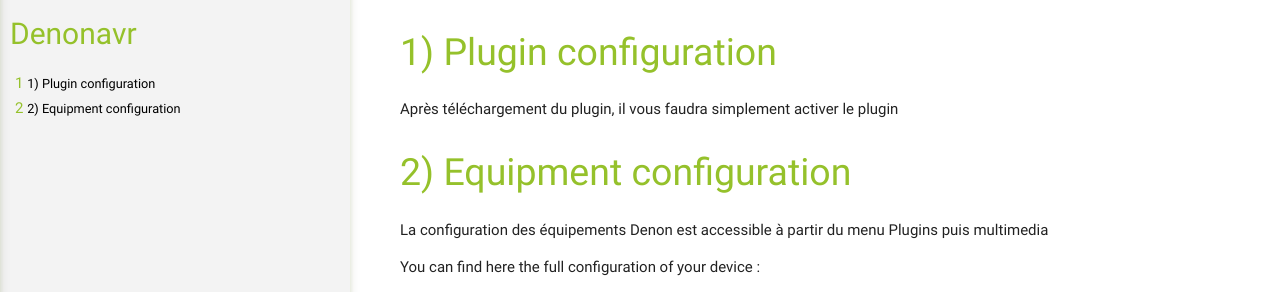
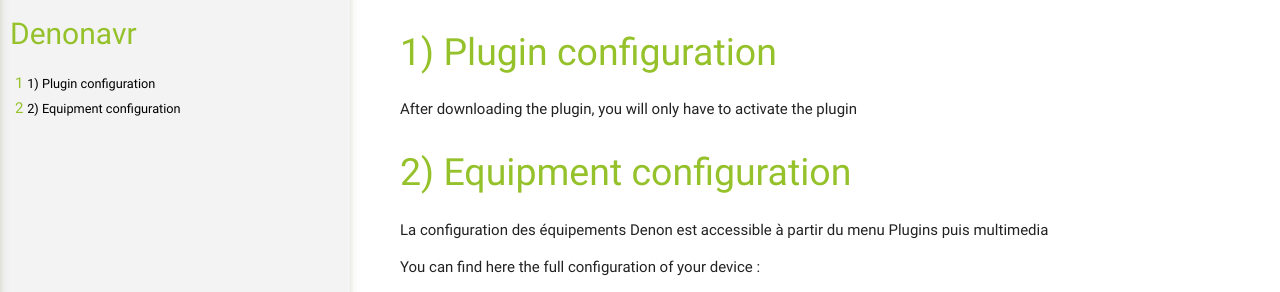
Before and after one commit to jeedom/plugin-denonavr, a Jekyll site: the page built from docs/en_US/index.md, in a window 1280 px wide and 1032 px high. Shown: the part 146-438 px from the top of the window. Built offline with Jekyll 4.4.1, drawn with Linux system fonts in a browser that asks for light colours; our own code applies the rules of GitHub Pages for plain Markdown files.

Commit message:
[ROBOT] Action all

```diff
--- a/docs/en_US/index.md
+++ b/docs/en_US/index.md
@@ -7,7 +7,7 @@ selectionnée et le type audio.
 Plugin configuration
 =======================
 
-Après téléchargement du plugin, il vous faudra simplement activer le
+After downloading the plugin, you will only have to activate the
 plugin
 
 Equipment configuration
```
